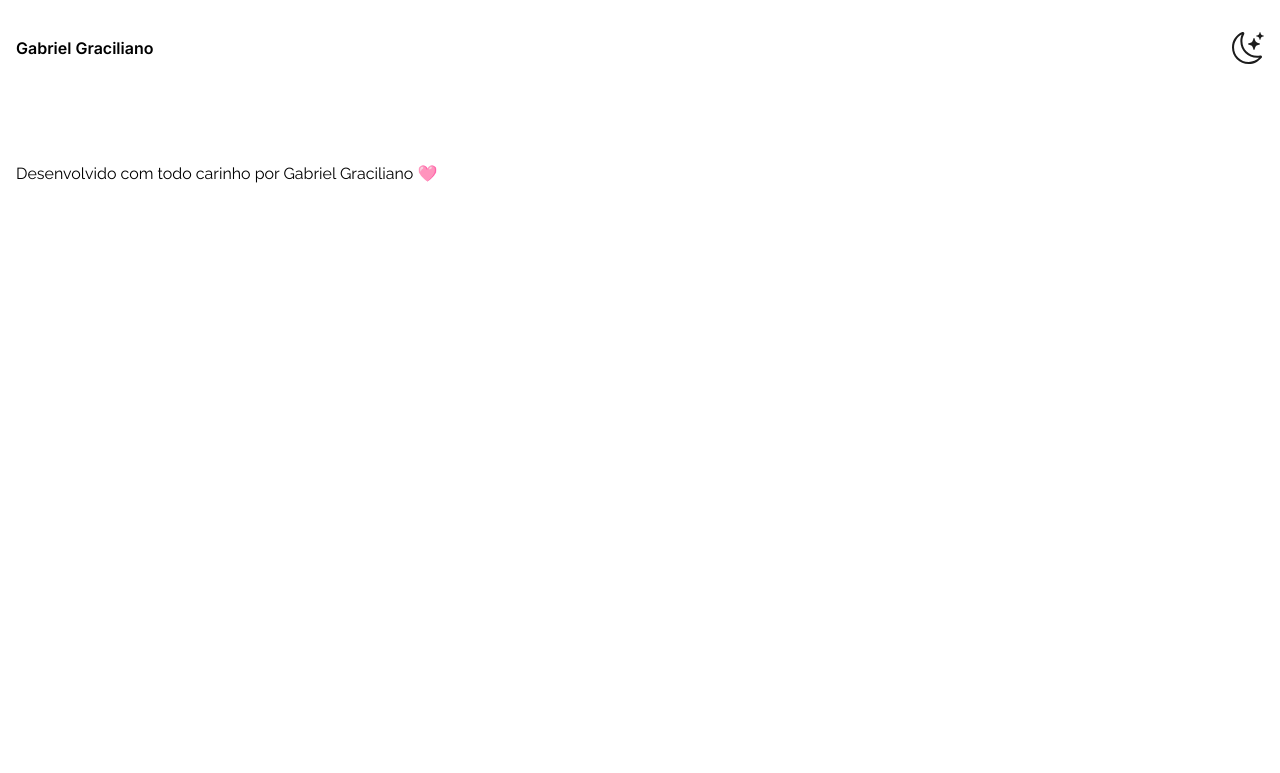
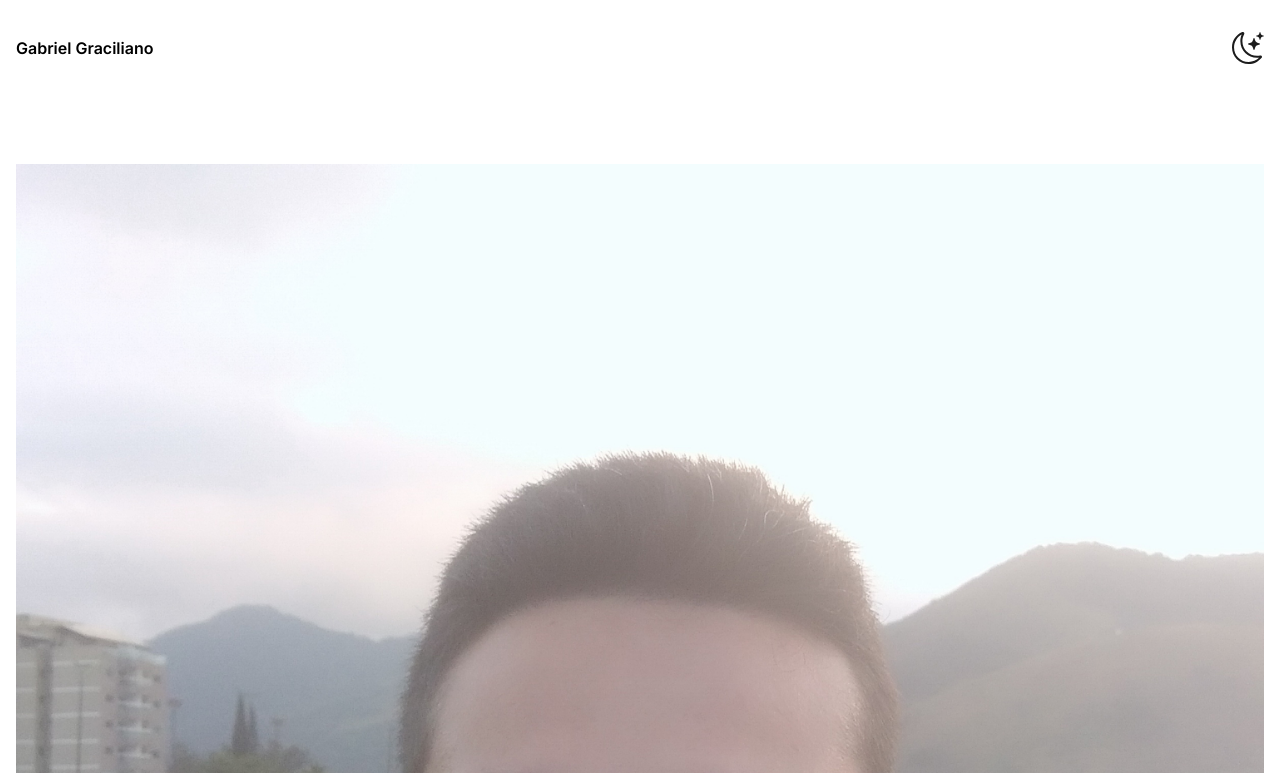
Before and after one commit to GracilianoOG/dio-portfolio, a React (Vite) app: page / in a window 1280 px wide. Shown: the top 773 px of the page. Built offline with nearby package versions, Linux system fonts and the light colour scheme.

Commit message:
Import Content component

```diff
--- a/src/App.jsx
+++ b/src/App.jsx
@@ -2,6 +2,7 @@ import GlobalStyled from "./components/GlobalStyled";
 import Header from "./components/Header";
 import Footer from "./components/Footer";
 import Wrapper from "./components/Wrapper";
+import Content from "./components/Content";
 
 function App() {
   return (
@@ -9,6 +10,7 @@ function App() {
       <GlobalStyled />
       <Wrapper>
         <Header />
+        <Content />
         <Footer />
       </Wrapper>
     </>
```
